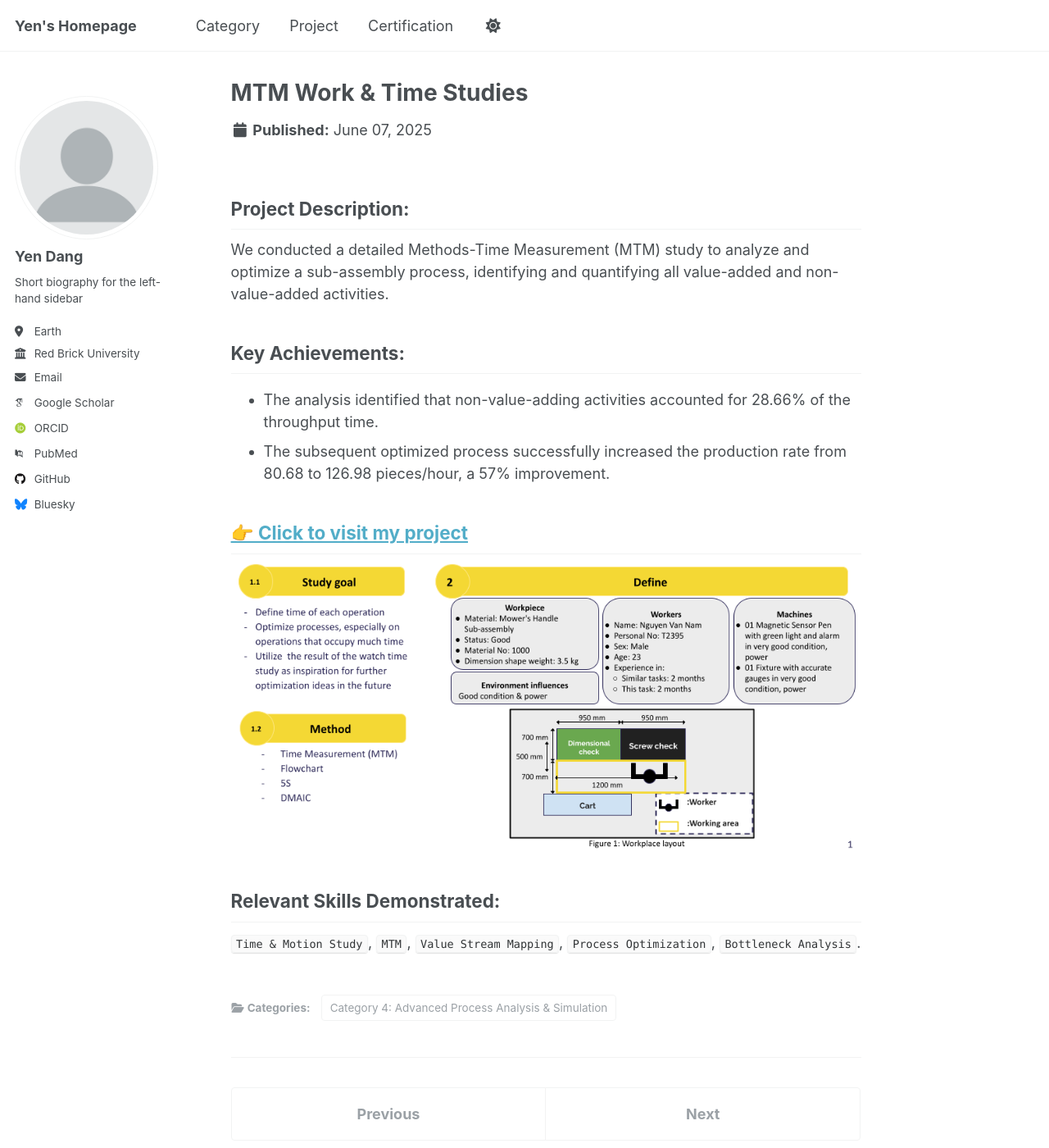
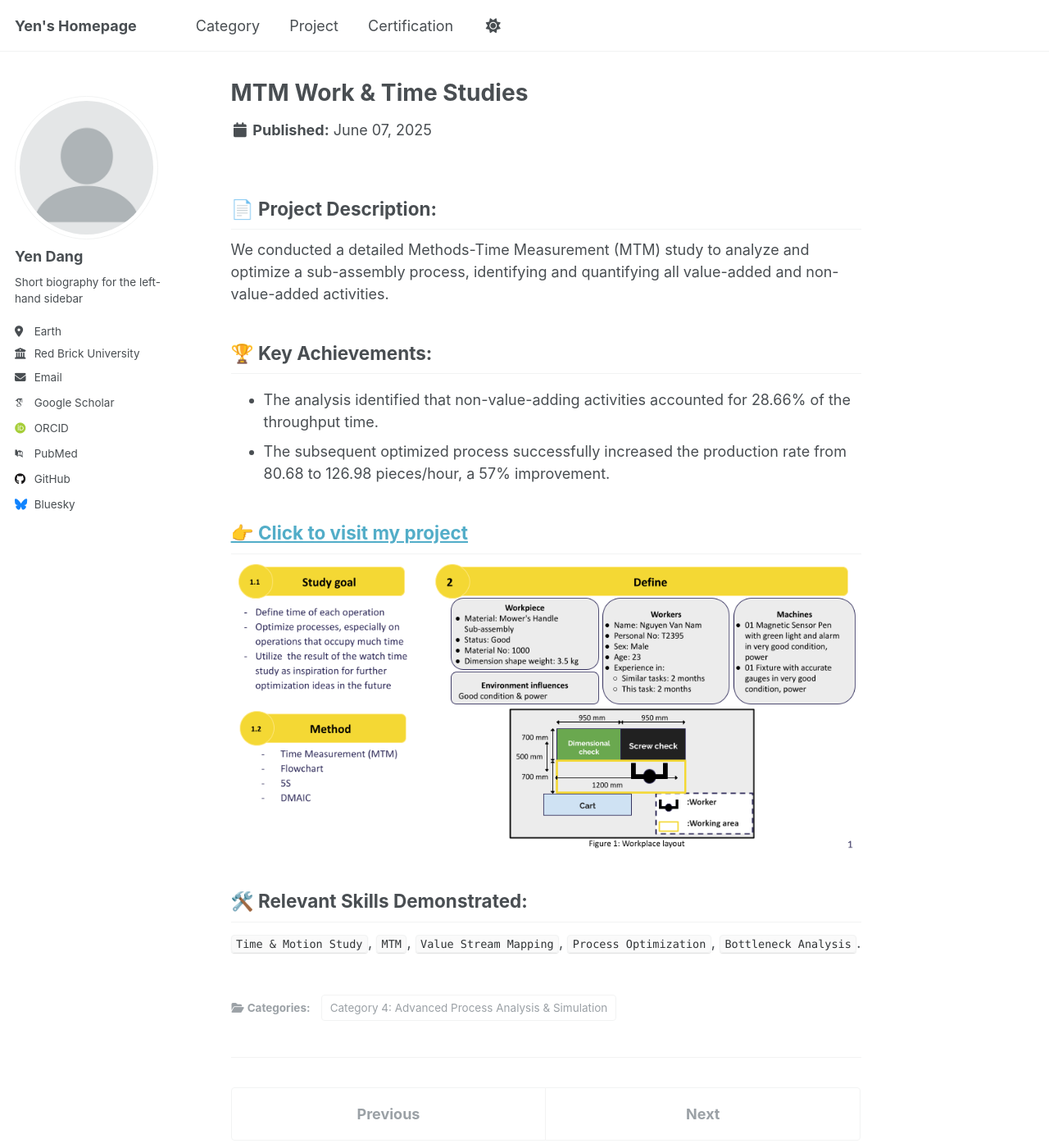
Before and after one commit to yen010390/yen010390.github.io, a Jekyll site: the page built from _project/c04-MTM.md, in a window 1280 px wide and 1400 px high. Shown: the whole window at 82% size. Built offline with Jekyll 4.4.1, drawn with Linux system fonts in a browser that asks for light colours; some web fonts are replaced.

Commit message:
Update c04-MTM.md

```diff
--- a/_project/c04-MTM.md
+++ b/_project/c04-MTM.md
@@ -6,10 +6,10 @@ category: "Category 4: Advanced Process Analysis & Simulation"
 Tag: ["Time & Motion Study", "MTM", "Value Stream Mapping", "Process Optimization", "Bottleneck Analysis"]
 ---
 
-## Project Description:
+## 📄 Project Description:
 We conducted a detailed Methods-Time Measurement (MTM) study to analyze and optimize a sub-assembly process, identifying and quantifying all value-added and non-value-added activities.
 
-## Key Achievements:
+## 🏆 Key Achievements:
 - The analysis identified that non-value-adding activities accounted for 28.66% of the throughput time.
 - The subsequent optimized process successfully increased the production rate from 80.68 to 126.98 pieces/hour, a 57% improvement.
 
@@ -17,5 +17,5 @@ We conducted a detailed Methods-Time Measurement (MTM) study to analyze and opti
 
 ![MTM project](https://yen010390.github.io/images/Work-Sample-MTM.png)
 
-## Relevant Skills Demonstrated:
+## 🛠️ Relevant Skills Demonstrated:
 `Time & Motion Study`, `MTM`, `Value Stream Mapping`, `Process Optimization`, `Bottleneck Analysis`.
```
